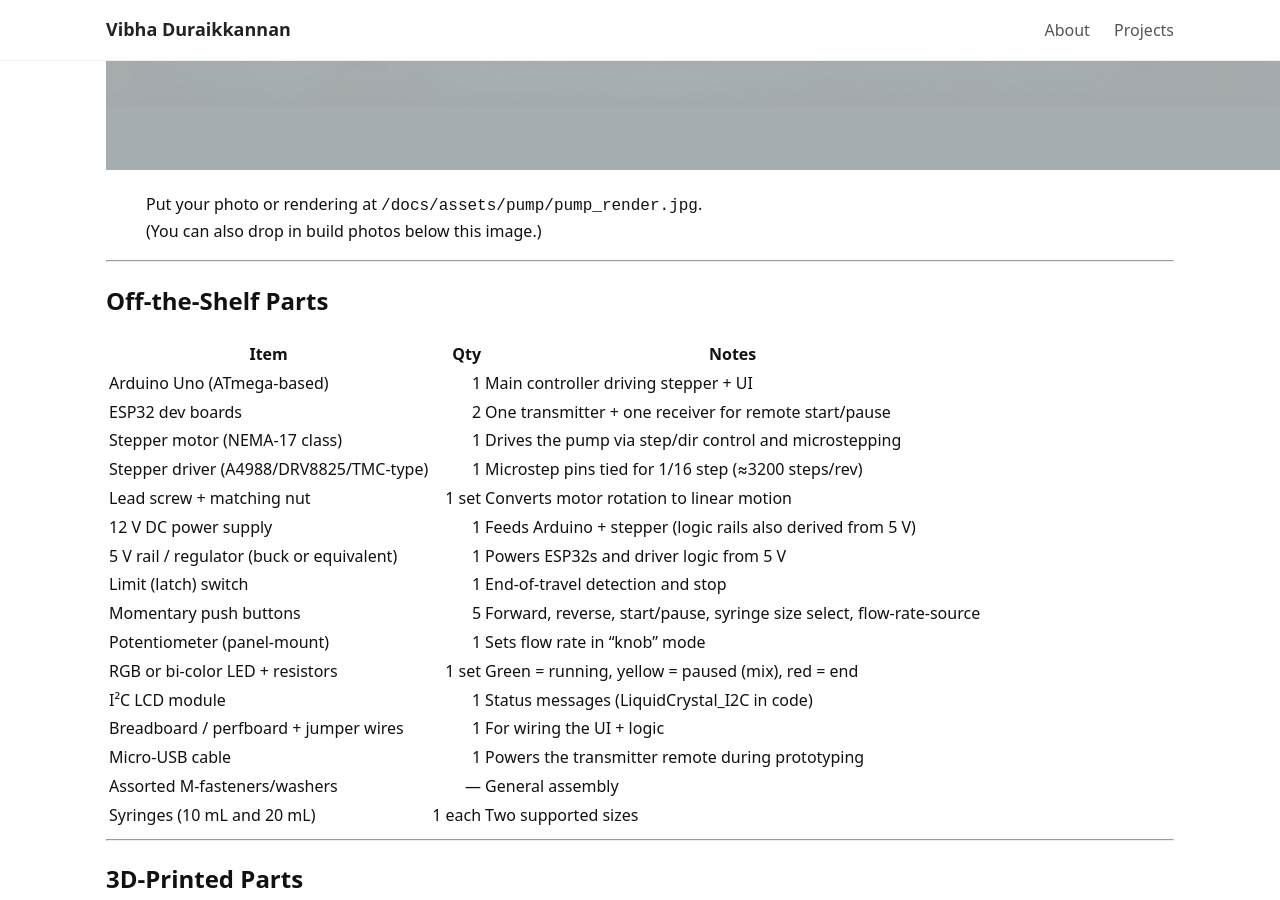
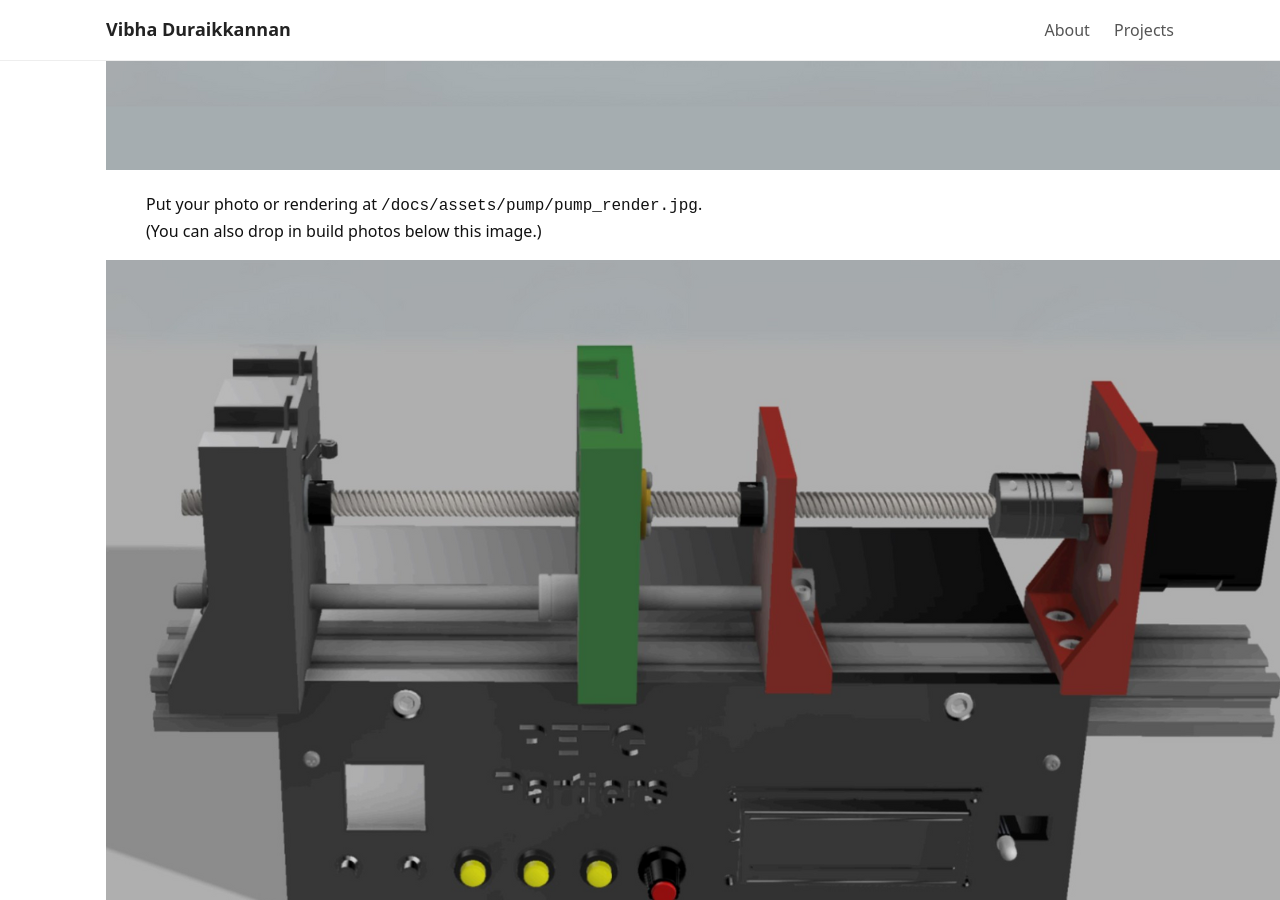
Before and after one commit to vibs-27/vibhadurai.github.io, a Jekyll site: the page built from _projects/2025-01-syringe-pump.md, in a window 1280 px wide and 900 px high, scrolled down 1239 px. Built offline with Jekyll 4.4.1, drawn with Linux system fonts in a browser that asks for light colours.

Commit message:
Update 2025-01-syringe-pump.md

```diff
--- a/_projects/2025-01-syringe-pump.md
+++ b/_projects/2025-01-syringe-pump.md
@@ -28,6 +28,8 @@ Function: When the black button is pressed, the motion of the pump starts automa
 
 > Put your photo or rendering at `/docs/assets/pump/pump_render.jpg`.
 > (You can also drop in build photos below this image.)
+
+![Final render of the assembled pump]({{ '/docs/assets/pump/pump_render.jpg' | relative_url }})
 
 ---
 
```
